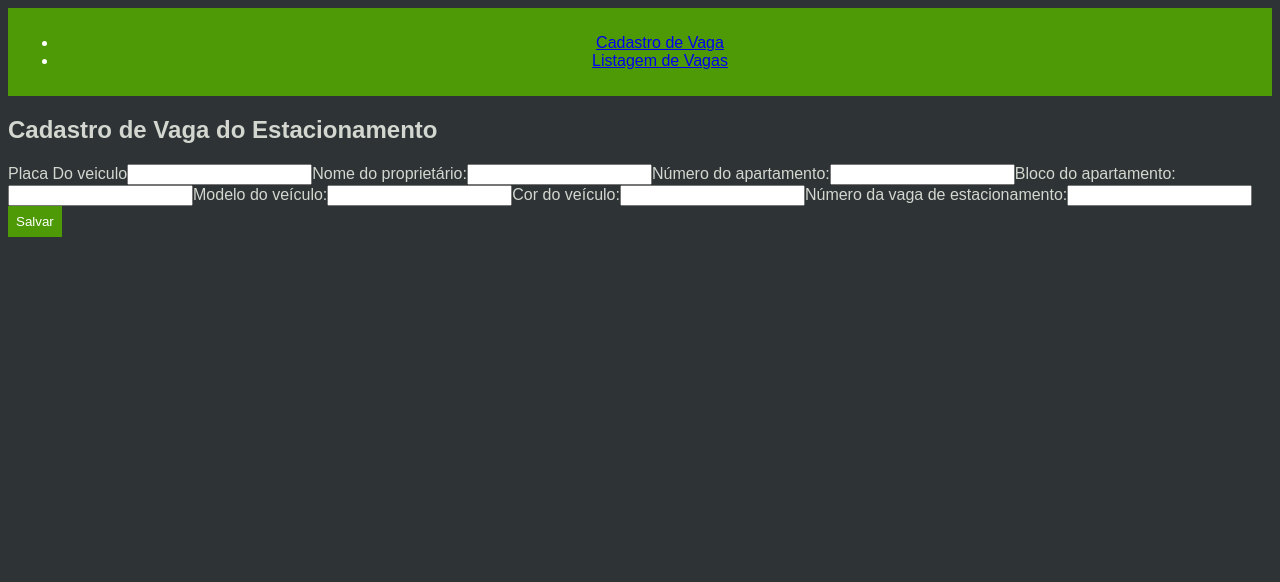
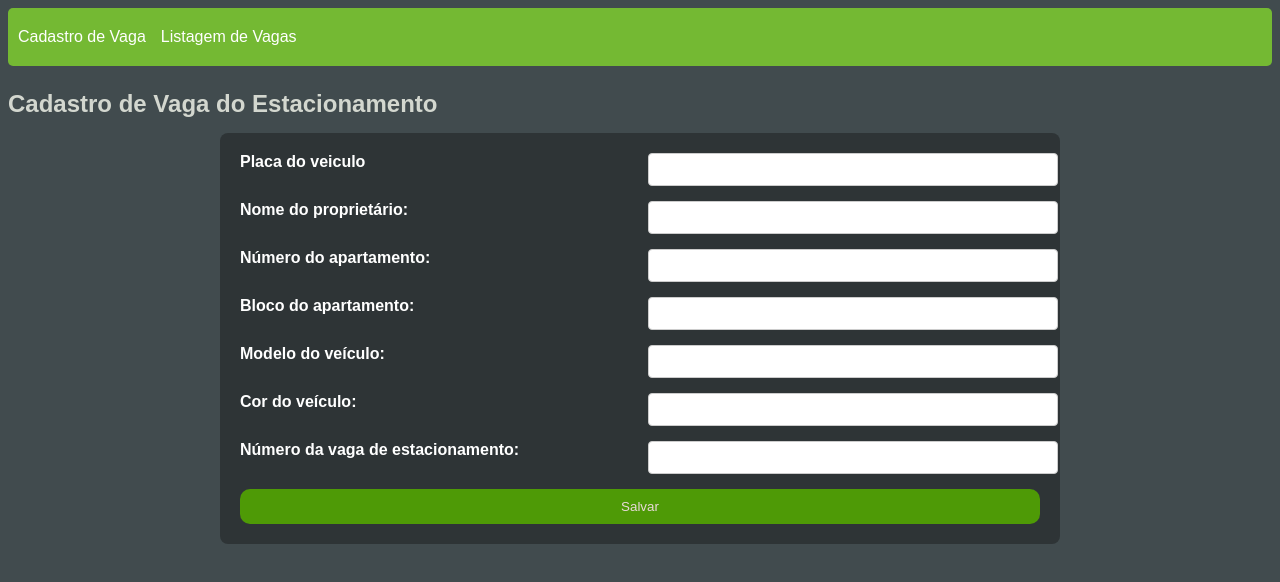
Before and after one commit to regisanjos/controle-estacionamento-react, a React (Create React App) app: page / in a window 1280 px wide. Shown: the top 582 px of the page. Built offline with nearby package versions, Linux system fonts and the light colour scheme.

Commit message:
feito alteraçoes de nome lista

```diff
--- a/src/components/ListaVaga.js
+++ b/src/components/ListaVaga.js
@@ -2,17 +2,19 @@ import React from 'react';
 
 const ListaVaga = () => {
   const vagas = [
-    { placa: 'AAA-1234', nome: 'João', vaga: '12A' },
-    { placa: 'BBB-5678', nome: 'Maria', vaga: '15B' }
+    { placa: 'AAA-1234', nome: 'Geromel', apartamento: '101', bloco: 'A', vaga: '12A' },
+    { placa: 'BBB-5678', nome: 'Felipe', apartamento: '202', bloco: 'B', vaga: '15B' }
   ];
 
   return (
     <div>
-      <h2>Vagas Cadastradas</h2>
+      <h3>Vagas Cadastradas</h3>
       <ul>
         {vagas.map((vaga, index) => (
           <li key={index}>
-            {vaga.nome} - {vaga.placa} - Vaga: {vaga.vaga}
+            <span>{vaga.nome} - {vaga.placa}</span>
+            <span>Apt: {vaga.apartamento} - Bloco: {vaga.bloco}</span>
+            <span>Vaga: {vaga.vaga}</span>
           </li>
         ))}
       </ul>
--- a/src/components/ReservaForm.js
+++ b/src/components/ReservaForm.js
@@ -26,10 +26,20 @@ const handleSubmit = (e) => {
     console.log(formData);
     alert('Cadastro realisado com sucesso');
 
+    setFormData({
+        placa: '',
+        nome: '',
+        apartamento: '',
+        bloco: '',
+        modelo: '',
+        cor: '',
+        vaga: ''
+      });
+
 };
 return (
     <form onSubmit={handleSubmit}>
-        <label>Placa Do veiculo</label>
+        <label>Placa do veiculo</label>
         <input name="placa" value={formData.placa} onChange={handleChange}required/>
 
 
--- a/src/pages/ReservaPage.js
+++ b/src/pages/ReservaPage.js
@@ -3,7 +3,7 @@ import ReservaForm from '../components/ReservaForm';
 
 const ReservaPage = () => (
   <div>
-    <h2>Cadastro de Vaga do Estacionamento</h2>
+    <h3>Cadastro de Vaga do Estacionamento</h3>
     <ReservaForm />
   </div>
 );
--- a/src/styles/index.css
+++ b/src/styles/index.css
@@ -1,24 +1,108 @@
 body {
-  background-color: #2e3436;
+  background-color: #414b4e;
   color: #d3d7cf;
   font-family: 'Ubuntu', sans-serif;
 }
 
-header {
-  background-color: #4e9a06;
-  padding: 10px;
-  text-align: center;
+form {
+  display: grid;
+  grid-template-columns: 1fr 1fr;
+  gap: 15px;
+  max-width: 800px;
+  margin: 0 auto;
+  padding: 20px;
+  background-color: #2e3436;
+  border-radius: 8px;
+}
+
+label {
+  font-weight: bold;
   color: white;
 }
 
+input {
+  padding: 8px;
+  border-radius: 4px;
+  border: 1px solid #ccc;
+  width: 100%;
+}
+
+header {
+  background-color: #74b933;
+  border-radius: 5px;
+  padding: 10px;
+  text-align: start;
+  color: white;
+}
+header ul {
+  list-style-type: none;
+  padding: 0;
+  margin: 0;
+  display: flex;
+}
+
+header ul li {
+  margin-right: 15px;
+}
+
+header ul li a {
+  text-decoration: none;
+  color: white;
+}
+
+header ul li a:hover {
+  color: #73d216;
+}
+h2 {
+  font-size: 2rem;
+  margin-bottom: 20px;
+  color: #73d216;
+}
+
+h2 {
+  font-size: 2rem;
+  margin-bottom: 20px;
+  color: #73d216;
+}
+
+h3 {
+  font-size: 1.5rem;
+  margin-bottom: 15px;
+  color: #d3d7cf;
+}
+
+ul {
+  list-style-type: none; /* Remove os pontos da lista */
+  padding: 0;
+}
+
+ul li {
+  display: flex;
+  justify-content: space-between;
+  padding: 10px 0;
+}
+
+ul li span {
+  flex: 1;
+  color: #d3d7cf;
+}
+
+ul li span:first-child {
+  font-weight: bold;
+}
+
+
 button {
   background-color: #4e9a06;
-  color: white;
+  grid-column: span 2;
+  color: rgb(233, 217, 217);
   border: none;
-  padding: 8px;
+  padding: 10px;
   cursor: pointer;
+  border-radius: 10px;
 }
 
 button:hover {
+
   background-color: #73d216;
 }
```
